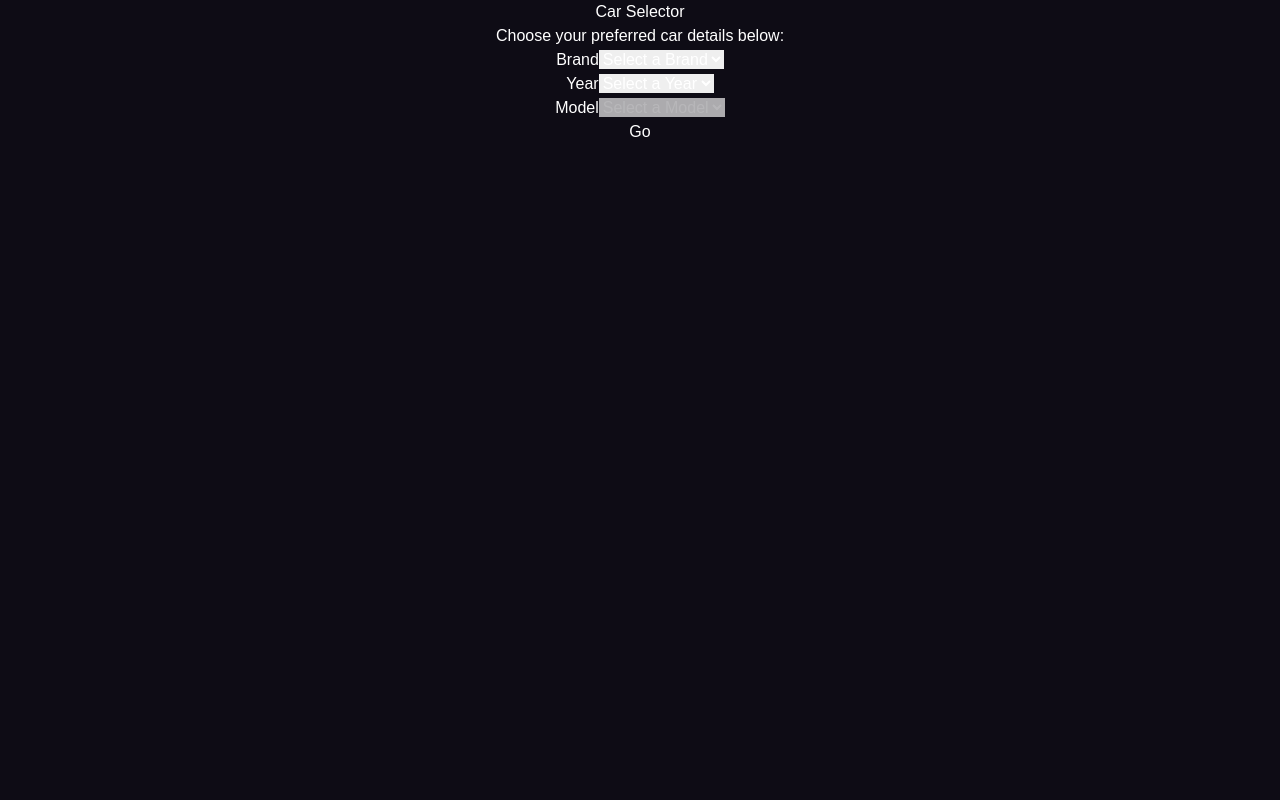
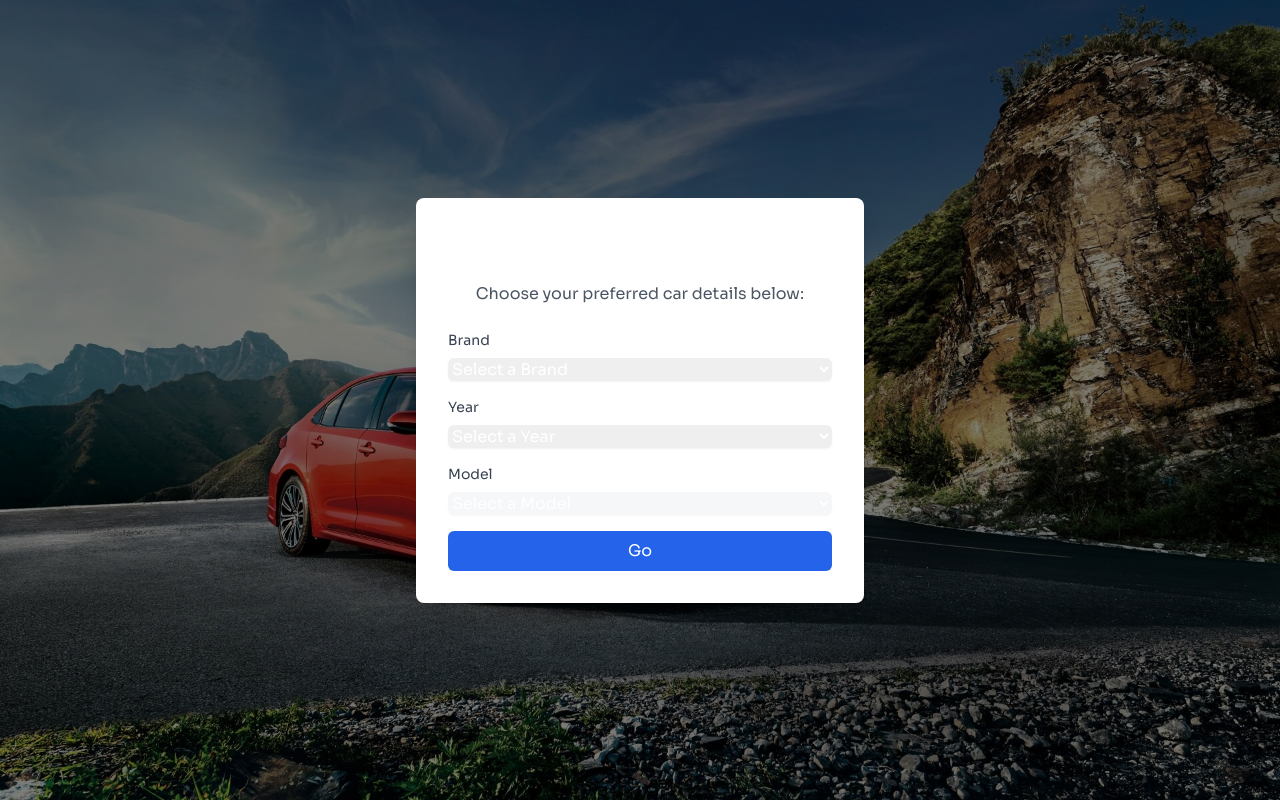
Before and after one commit to Jwaffled/hackutd24, a React (Vite) app in the folder frontend/Fuellytics/: page /comparisons in a window 1280 px wide. Built offline with nearby package versions, Linux system fonts and the light colour scheme.

Commit message:
WIP frontend part 3

```diff
--- a/frontend/Fuellytics/package.json
+++ b/frontend/Fuellytics/package.json
@@ -11,6 +11,8 @@
   },
   "dependencies": {
     "@fortawesome/fontawesome-free": "^6.6.0",
+    "@mantine/core": "^7.14.1",
+    "@mantine/hooks": "^7.14.1",
     "@tabler/icons-react": "^3.22.0",
     "react": "^18.3.1",
     "react-dom": "^18.3.1",
--- a/frontend/Fuellytics/src/Comparisons.css
+++ b/frontend/Fuellytics/src/Comparisons.css
@@ -1,92 +1,204 @@
 /* Global Styles */
 body {
     margin: 0;
-    font-family: "Poppins", sans-serif;
+    font-family: "Poppins", Arial, sans-serif;
+    min-height: 100vh;
     background-color: #f5f7fa;
     color: #333;
-    display: flex;
-    justify-content: center;
-    align-items: center;
-    min-height: 100vh;
+    overflow-x: hidden;
 }
+
+/* App Container */
 .App {
     text-align: center;
-    max-width: 600px;
-    background: #ffffff;
-    padding: 30px 20px;
+    min-height: 100vh;
+    position: relative;
+    max-width: 1200px;
+    margin: 0 auto;
+    padding: 80px 20px 30px;
+    background-image: url('/path-to-your-image.jpg'); /* Add your image path here */
+    background-size: cover;
+    background-position: center;
+    background-repeat: no-repeat;
+    background-attachment: fixed;
+}
+
+/* Content Wrapper - Adds overlay for better readability */
+.content-wrapper {
+    background-color: rgba(255, 255, 255, 0.9);
     border-radius: 12px;
-    box-shadow: 0px 4px 10px rgba(0, 0, 0, 0.1);
+    padding: 30px;
+    margin: 20px auto;
+    backdrop-filter: blur(5px);
+    box-shadow: 0 4px 15px rgba(0, 0, 0, 0.1);
 }
-   /* Title & Description */
-  .title {
-    font-size: 2rem;
-    font-weight: bold;
-    margin-bottom: 10px;
-    color: #007bff;
+
+/* Header Section - Visor Effect */
+.header {
+    display: flex;
+    justify-content: space-between;
+    align-items: center;
+    background-color: rgba(32, 32, 32, 0.9);
+    padding: 15px 30px;
+    position: fixed;
+    top: 0;
+    left: 0;
+    right: 0;
+    z-index: 100;
+    backdrop-filter: blur(8px);
+    border-bottom: 1px solid rgba(255, 255, 255, 0.1);
+    box-shadow: 0 2px 15px rgba(0, 0, 0, 0.2);
 }
-   .description {
-    font-size: 1rem;
-    margin-bottom: 20px;
-    color: #666;
+
+/* Navigation Buttons */
+.nav-button {
+    display: flex;
+    align-items: center;
+    cursor: pointer;
+    padding: 10px 20px;
+    border-radius: 6px;
+    transition: all 0.3s ease;
+    background-color: rgba(255, 255, 255, 0.1);
+    border: none;
 }
-   /* Form Layout */
+
+.nav-button:hover {
+    background-color: #007bff;
+    transform: translateY(-2px);
+    box-shadow: 0 4px 8px rgba(0, 123, 255, 0.3);
+}
+
+.nav-button span {
+    font-size: 14px;
+    font-weight: 600;
+    color: #ffffff;
+    margin-left: 8px;
+}
+
+/* Form Elements */
 .form-container {
-    display: flex;
-    flex-direction: column;
-    align-items: flex-end;
+    background: rgba(255, 255, 255, 0.95);
+    padding: 30px;
+    border-radius: 12px;
+    box-shadow: 0 4px 15px rgba(0, 0, 0, 0.1);
+    margin-top: 20px;
+    backdrop-filter: blur(10px);
 }
+
 .dropdown-container {
     display: flex;
     flex-direction: column;
     align-items: flex-start;
-    gap: 15px;
-    margin-bottom: 20px;
+    gap: 20px;
+    margin-bottom: 25px;
 }
+
 .dropdown {
-    display: flex;
-    flex-direction: column;
-    align-items: flex-start;
+    width: 100%;
+    max-width: 300px;
 }
+
 label {
     font-size: 14px;
-    font-weight: bold;
-    margin-bottom: 5px;
+    font-weight: 600;
     color: #333;
+    margin-bottom: 8px;
+    display: block;
 }
+
 select {
-    width: 200px;
-    padding: 10px;
-    border: 1px solid #ccc;
+    width: 100%;
+    padding: 12px;
+    border: 1px solid #dcdfe6;
     border-radius: 6px;
     font-size: 16px;
     color: #333;
     background: #fff;
-    outline: none;
-    transition: border-color 0.3s ease, box-shadow 0.3s ease;
+    transition: all 0.3s ease;
 }
+
 select:focus {
     border-color: #007bff;
-    box-shadow: 0px 0px 5px rgba(0, 123, 255, 0.5);
+    box-shadow: 0 0 0 3px rgba(0, 123, 255, 0.15);
 }
+
 select:disabled {
-    background-color: #f0f0f0;
-    color: #999;
+    background-color: #f5f7fa;
+    color: #909399;
     cursor: not-allowed;
 }
-   /* Go Button */
+
+/* Buttons */
 .go-button {
     width: 200px;
-    padding: 10px 20px;
+    padding: 12px 24px;
     background-color: #007bff;
     color: #fff;
     border: none;
     border-radius: 6px;
     font-size: 16px;
+    font-weight: 600;
     cursor: pointer;
-    transition: background-color 0.3s ease, box-shadow 0.3s ease;
+    transition: all 0.3s ease;
 }
+
 .go-button:hover {
     background-color: #0056b3;
-    box-shadow: 0px 4px 8px rgba(0, 123, 255, 0.3);
+    transform: translateY(-2px);
+    box-shadow: 0 4px 12px rgba(0, 123, 255, 0.3);
+}
 
+/* Full Screen Image Section */
+.main {
+    position: relative;
+    width: 100%;
+    height: calc(100vh - 80px);
+    margin-top: 80px;
+    overflow: hidden;
 }
+
+.car-image {
+    width: 100%;
+    height: 100%;
+    object-fit: cover;
+    position: absolute;
+    top: 0;
+    left: 0;
+}
+
+/* Title & Description */
+.title {
+    font-size: 2.5rem;
+    font-weight: 700;
+    margin-bottom: 15px;
+    color: #007bff;
+}
+
+.description {
+    font-size: 1.1rem;
+    line-height: 1.6;
+    margin-bottom: 30px;
+    color: #666;
+}
+
+/* Optional: Add a gradient overlay to the background for better readability */
+.App::before {
+    content: '';
+    position: fixed;
+    top: 0;
+    left: 0;
+    right: 0;
+    bottom: 0;
+    background: linear-gradient(
+        rgba(0, 0, 0, 0.3),
+        rgba(0, 0, 0, 0.1)
+    );
+    pointer-events: none;
+    z-index: 1;
+}
+
+/* Ensure content stays above the overlay */
+.App > * {
+    position: relative;
+    z-index: 2;
+}
--- a/frontend/Fuellytics/src/Comparisons.tsx
+++ b/frontend/Fuellytics/src/Comparisons.tsx
@@ -1,7 +1,6 @@
 import React, { useState } from "react";
-import "./App.css";
 
-function App() {
+const CarComparison = () => {
   const [brand, setBrand] = useState<keyof typeof models | "">("");
   const [year, setYear] = useState("");
   const [model, setModel] = useState("");
@@ -24,22 +23,25 @@ function App() {
   };
 
   return (
-    <div className="App">
-      <h1 className="title">Car Selector</h1>
-      <p className="description">Choose your preferred car details below:</p>
+    <main className="absolute top-0 left-0 w-screen h-screen bg-cover bg-center" style={{ backgroundImage: "url('/images/background.jpg')" }}>
+      <div className="flex flex-col items-center justify-center min-h-screen bg-black bg-opacity-50">
+        <div className="bg-white p-8 rounded-lg shadow-xl w-full max-w-md">
+          <h1 className="text-3xl font-bold text-center mb-4">Car Selector</h1>
+          <p className="text-gray-600 text-center mb-6">Choose your preferred car details below:</p>
 
-      <div className="form-container">
-        {/* Dropdowns aligned to the right */}
-        <div className="dropdown-container">
-          <div className="dropdown">
-            <label htmlFor="brand">Brand</label>
+          <div className="space-y-4">
+            <div className="space-y-2">
+              <label htmlFor="brand" className="block text-sm font-medium text-gray-700">
+                Brand
+              </label>
               <select
                 id="brand"
                 value={brand}
                 onChange={(e) => {
-                setBrand(e.target.value as keyof typeof models); // Type assertion
-                setModel(""); // Reset model when brand changes
+                  setBrand(e.target.value as keyof typeof models);
+                  setModel("");
                 }}
+                className="block w-full rounded-md border-gray-300 shadow-sm focus:border-blue-500 focus:ring-blue-500"
               >
                 <option value="">Select a Brand</option>
                 {brands.map((b) => (
@@ -50,12 +52,15 @@ function App() {
               </select>
             </div>
 
-          <div className="dropdown">
-            <label htmlFor="year">Year</label>
+            <div className="space-y-2">
+              <label htmlFor="year" className="block text-sm font-medium text-gray-700">
+                Year
+              </label>
               <select
                 id="year"
                 value={year}
                 onChange={(e) => setYear(e.target.value)}
+                className="block w-full rounded-md border-gray-300 shadow-sm focus:border-blue-500 focus:ring-blue-500"
               >
                 <option value="">Select a Year</option>
                 {years.map((y) => (
@@ -66,13 +71,16 @@ function App() {
               </select>
             </div>
 
-          <div className="dropdown">
-            <label htmlFor="model">Model</label>
+            <div className="space-y-2">
+              <label htmlFor="model" className="block text-sm font-medium text-gray-700">
+                Model
+              </label>
               <select
                 id="model"
                 value={model}
                 onChange={(e) => setModel(e.target.value)}
                 disabled={!brand}
+                className="block w-full rounded-md border-gray-300 shadow-sm focus:border-blue-500 focus:ring-blue-500 disabled:bg-gray-100"
               >
                 <option value="">Select a Model</option>
                 {brand &&
@@ -83,15 +91,18 @@ function App() {
                   ))}
               </select>
             </div>
-        </div>
 
-        {/* Go Button */}
-        <button className="go-button" onClick={handleGoClick}>
+            <button
+              onClick={handleGoClick}
+              className="w-full bg-blue-600 text-white py-2 px-4 rounded-md hover:bg-blue-700 focus:outline-none focus:ring-2 focus:ring-blue-500 focus:ring-offset-2 transition-colors"
+            >
               Go
             </button>
           </div>
         </div>
+      </div>
+    </main>
   );
-}
+};
 
-export default App;
+export default CarComparison;
--- /dev/null
+++ b/frontend/Fuellytics/src/components/ui/drawer.tsx
@@ -0,0 +1,7 @@
+'use client'
+
+import { Drawer as MantineDrawer } from '@mantine/core'
+import { DrawerProps } from '@mantine/core'
+
+export type { DrawerProps }
+export const Drawer = MantineDrawer
```
Also changed, not shown: frontend/Fuellytics/src/App.tsx (+22 -28 lines), 1 other file (tests, documents, lock files or other folders). Lines whose indentation alone changed are shown as unchanged.
